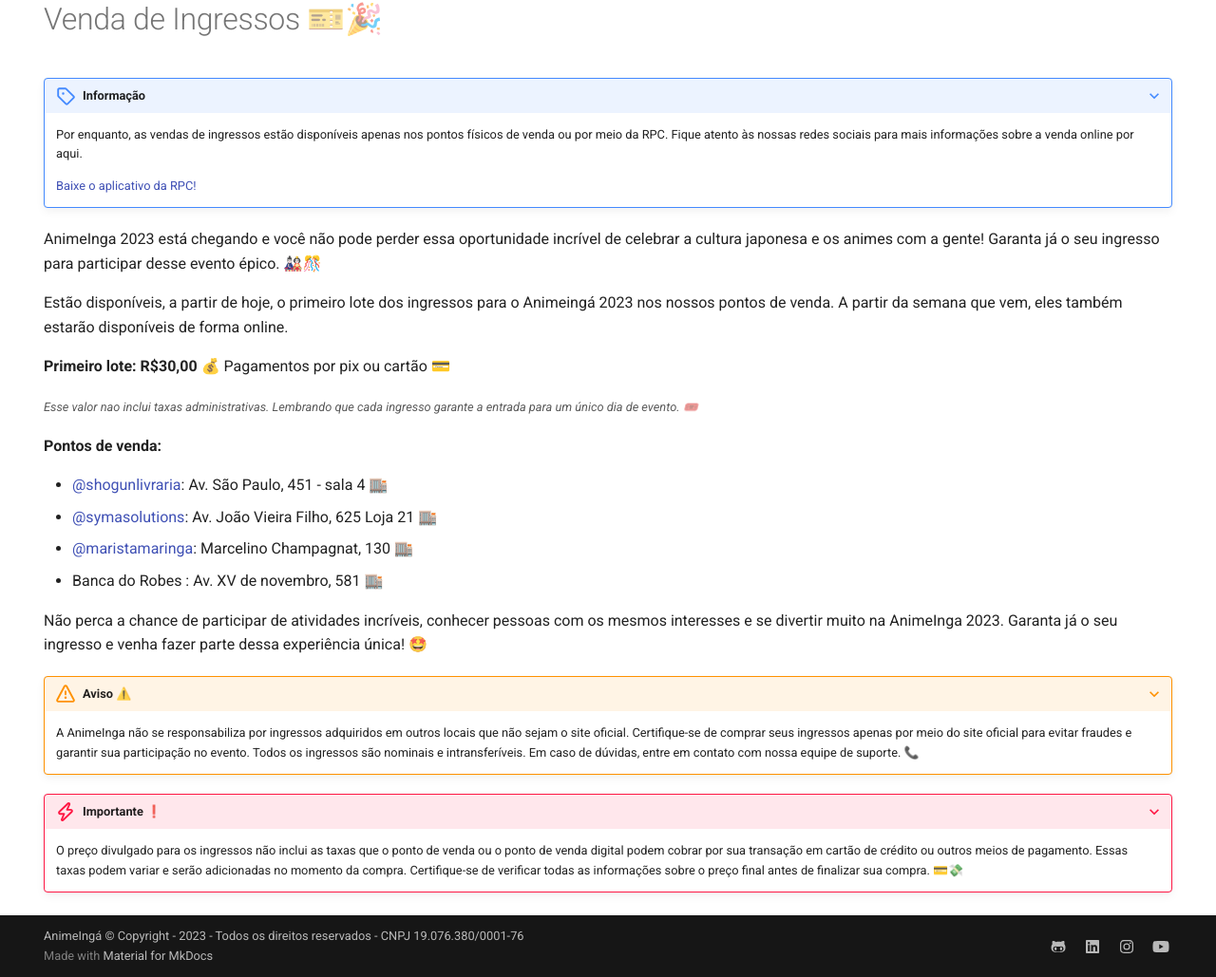
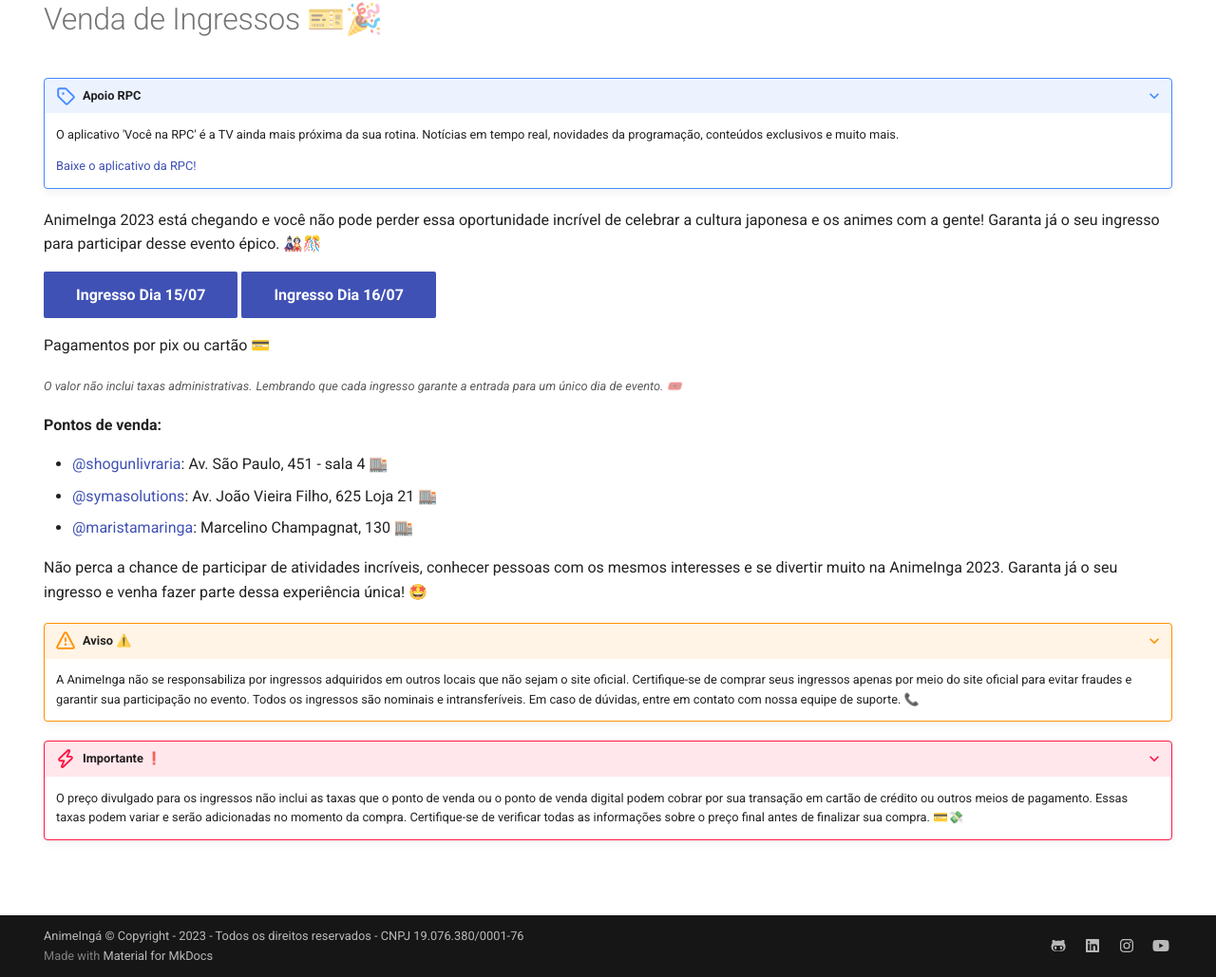
Before and after one commit to AnimeInga/animeinga.github.io, an MkDocs documentation site: the page built from docs/ingressos.md, in a window 1280 px wide and 1326 px high. Shown: the part 297-1326 px from the top of the window at 95% size. Built offline with MkDocs 1.6.1 and Material for MkDocs 9.7.7, drawn with Linux system fonts in a browser that asks for light colours; plug-ins that fetch from the network failed and are left out.

Commit message:
feat: venda de ingressos

```diff
--- a/docs/ingressos.md
+++ b/docs/ingressos.md
@@ -10,20 +10,20 @@
 
 # Venda de Ingressos 🎫🎉
 
-???+ note "Informação"
+???+ note "Apoio RPC"
 
-    Por enquanto, as vendas de ingressos estão disponíveis apenas nos pontos físicos de venda ou por meio da RPC. Fique atento às nossas redes sociais para mais informações sobre a venda online por aqui.
+    O aplicativo 'Você na RPC' é a TV ainda mais próxima da sua rotina. Notícias em tempo real, novidades da programação, conteúdos exclusivos e muito mais.
 
     [Baixe o aplicativo da RPC!](https://redeglobo.globo.com/rpc/noticia/voce-na-rpc-baixe-o-novo-aplicativo-da-rpc.ghtml)
 
 AnimeInga 2023 está chegando e você não pode perder essa oportunidade incrível de celebrar a cultura japonesa e os animes com a gente! Garanta já o seu ingresso para participar desse evento épico. 🎎🎊
 
-Estão disponíveis, a partir de hoje, o primeiro lote dos ingressos para o Animeingá 2023 nos nossos pontos de venda. A partir da semana que vem, eles também estarão disponíveis de forma online.
+[Ingresso Dia 15/07](https://eventos365.com.br/Event/Detail/29782){ .md-button .md-button--primary }
+[Ingresso Dia 16/07](https://eventos365.com.br/Event/Detail/29783){ .md-button .md-button--primary }
 
-**Primeiro lote: R$30,00 💰**
 Pagamentos por pix ou cartão 💳
 
-<small>_Esse valor nao inclui taxas administrativas._ </small>
+<small>_O valor não inclui taxas administrativas._</small>
 <small>_Lembrando que cada ingresso garante a entrada para um único dia de evento. 🎟️_</small>
 
 **Pontos de venda:**
@@ -31,7 +31,6 @@
 - [@shogunlivraria](https://www.instagram.com/shogunlivraria/): Av. São Paulo, 451 - sala 4 🏬
 - [@symasolutions](https://www.instagram.com/symasolutions/): Av. João Vieira Filho, 625 Loja 21 🏬
 - [@maristamaringa](https://www.instagram.com/maristamaringa/): Marcelino Champagnat, 130 🏬
-- Banca do Robes : Av. XV de novembro, 581 🏬
 
 Não perca a chance de participar de atividades incríveis, conhecer pessoas com os mesmos interesses e se divertir muito na AnimeInga 2023. Garanta já o seu ingresso e venha fazer parte dessa experiência única! 🤩
 
```
Also changed, not shown: docs/index.md (+1 -1 lines).
